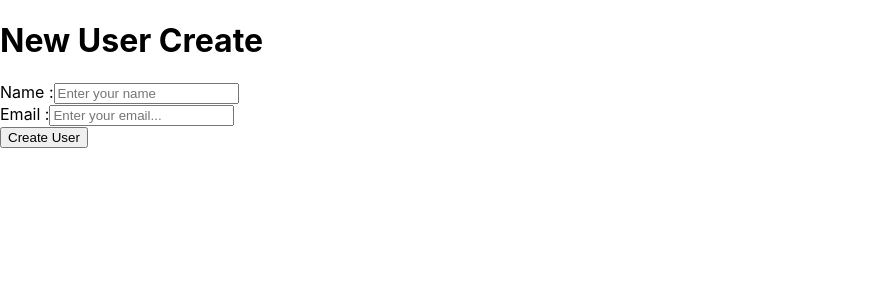
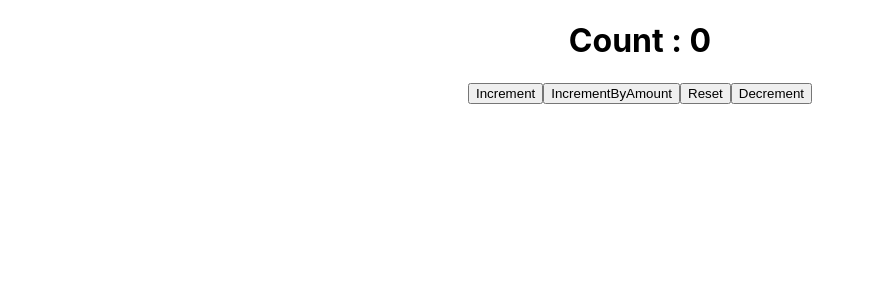
Before and after one commit to Kongkon45/TypeScrite-Practices-Session, a React (Create React App) app: page / in a window 1280 px wide. Shown: the top 300 px of the page, without its empty margins (0-875 px from the left). Built offline with nearby package versions, Linux system fonts and the light colour scheme.

Commit message:
use reducer hook

```diff
--- a/src/App.tsx
+++ b/src/App.tsx
@@ -9,6 +9,7 @@ import ButtonStyle from "./components/ButtonStyle";
 import CounterApp from "./components/CounterApp";
 import NewUser from "./components/NewUser";
 import NewUsers from "./components/NewUsers";
+import Counter from "./components/Counter";
 
 const userObject = {
   name: "Mehedi",
@@ -50,7 +51,8 @@ const App = () => {
       {/* <ButtonStyle btnStyle={btnStyles} /> */}
       {/* <CounterApp/> */}
       {/* <NewUser/> */}
-    <NewUsers/>
+      {/* <NewUsers/> */}
+      <Counter/>
     </div>
   );
 };
--- /dev/null
+++ b/src/components/Counter.tsx
@@ -0,0 +1,75 @@
+import React, { useReducer } from "react";
+
+const initialState = {
+  count: 0,
+};
+
+type CounterStateType = {
+  count: number;
+};
+
+const INCREMENT = "INCREMENT";
+const INCREMENTBYAMOUNT = "INCREMENTBYAMOUNT";
+const DECREMENT = "DECREMENT";
+const RESET = "RESET";
+
+type IncrementActionType = {
+  type: typeof INCREMENT;
+};
+type IncrementByAmountActionType = {
+    type : typeof INCREMENTBYAMOUNT,
+    playload : number
+}
+
+type DecrementActionType = {
+  type: typeof DECREMENT;
+};
+
+type ResetActionType = {
+  type: typeof RESET;
+};
+
+type CounterActionType =
+  | IncrementActionType
+  | IncrementByAmountActionType
+  | DecrementActionType
+  | ResetActionType;
+
+const reducer = (state: CounterStateType, action: CounterActionType) => {
+  switch (action.type) {
+    case INCREMENT:
+      return {
+        count: state.count + 1,
+      };
+    case INCREMENTBYAMOUNT :
+        return {
+            count : state.count + action.playload
+        }
+    case DECREMENT:
+      return {
+        count: state.count - 1,
+      };
+    case RESET:
+      return {
+        count: 0,
+      };
+    default:
+      throw new Error();
+  }
+};
+
+const Counter = () => {
+  const [state, dispatch] = useReducer(reducer, initialState);
+
+  return (
+    <div style={{ textAlign: "center" }}>
+      <h1>Count : {state.count}</h1>
+      <button onClick={() => dispatch({ type: INCREMENT })}>Increment</button>
+      <button onClick={()=> dispatch({type : INCREMENTBYAMOUNT, playload : 5})}>IncrementByAmount</button>
+      <button onClick={() => dispatch({ type: RESET })}>Reset</button>
+      <button onClick={() => dispatch({ type: DECREMENT })}>Decrement</button>
+    </div>
+  );
+};
+
+export default Counter;
--- a/src/components/NewUsers.tsx
+++ b/src/components/NewUsers.tsx
@@ -1,22 +1,32 @@
-import React, { useState } from 'react'
+import React, { useState } from 'react';
 
-const NewUsers = () => {
-    const [name, setName] = useState("");
-    const [email, setEmail] = useState("")
+interface User {
+    name: string;
+    email: string;
+}
 
-    const handleNameChange = (e:React.ChangeEvent<HTMLInputElement>)=>{
-        setName(e.target.value)
-    }
-    const handleEmailChange = (e:React.ChangeEvent<HTMLInputElement>)=>{
-        setEmail(e.target.value)
-    }
-    const handleSubmit = (e:React.FormEvent<HTMLFormElement>)=>{
+const NewUsers: React.FC = () => {
+    const [name, setName] = useState<string>("");
+    const [email, setEmail] = useState<string>("");
+    const [users, setUsers] = useState<User[]>([{ name: "Mehedi", email: "mehedi@gmail.com" }]);
+
+    const handleNameChange = (e: React.ChangeEvent<HTMLInputElement>) => {
+        setName(e.target.value);
+    };
+
+    const handleEmailChange = (e: React.ChangeEvent<HTMLInputElement>) => {
+        setEmail(e.target.value);
+    };
+
+    const handleSubmit = (e: React.FormEvent<HTMLFormElement>) => {
         e.preventDefault();
-        const newUser = {name, email}
-        console.log(newUser)
-        setEmail("")
-        setName("")
-    }
+        const newUser: User = { name, email };
+        console.log(newUser);
+        setUsers([...users, newUser]);
+        setEmail("");
+        setName("");
+    };
+
     return (
         <div>
             <h1>New User Create</h1>
@@ -33,8 +43,16 @@ const NewUsers = () => {
                 </div>
                 <button type="submit">Create User</button>
             </form>
+            <div>
+                <h2>Users:</h2>
+                <ul>
+                    {users.map((user, index) => (
+                        <li key={index}>{user.name} - {user.email}</li>
+                    ))}
+                </ul>
             </div>
-  )
-}
+        </div>
+    );
+};
 
-export default NewUsers
+export default NewUsers;
```
Lines whose indentation alone changed are shown as unchanged.
